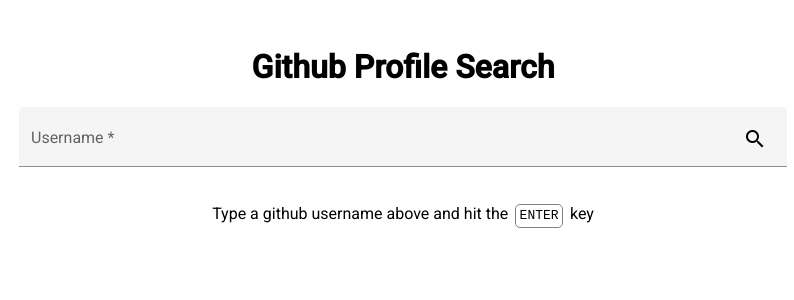
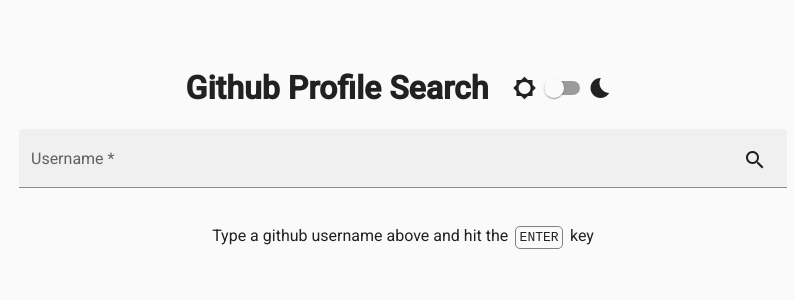
Before and after one commit to leonardodimarchi/github-profile-searcher, an Angular app: page / in a window 1280 px wide. Shown: the top 300 px of the page, without its empty margins (237-1031 px from the left). Built offline with nearby package versions, Linux system fonts and the light colour scheme.

Commit message:
feat(darkmode): added dark mode and theme switcher

```diff
--- a/angular.json
+++ b/angular.json
@@ -31,6 +31,9 @@
               "src/assets"
             ],
             "styles": [
+              {
+                "input": "src/themes.scss"
+              },
               "src/styles.scss"
             ],
             "scripts": []
--- a/src/app/app.component.html
+++ b/src/app/app.component.html
@@ -1,5 +1,11 @@
-<main>
-  <h1>Github Profile Search</h1>
+<main class="mat-app-background">
+  <div class="header">
+    <h1>Github Profile Search</h1>
+
+    <mat-icon>brightness_5</mat-icon>
+    <mat-slide-toggle [formControl]="darkModeToggleFormControl"></mat-slide-toggle>
+    <mat-icon>bedtime</mat-icon>
+  </div>
 
   <section>
     <mat-form-field appearance="fill">
--- a/src/app/app.component.scss
+++ b/src/app/app.component.scss
@@ -1,16 +1,23 @@
 main{
+  height: 100vh;
+  width: 100vw;
   overflow: hidden;
 
-  > h1 {
-    text-align: center;
+  .header {
+    display: flex;
+    justify-content: center;
+    align-items: center;
+
     margin-top: 3rem;
-  }
 
-  kbd {
-    padding: 0.2rem;
-    margin: 0 0.2rem;
-    border: 1px solid gray;
-    border-radius: 5px;
+    h1 {
+      text-align: center;
+      margin-right: 1rem;
+    }
+
+    mat-icon {
+      margin: 0 0.5rem;
+    }
   }
 
   section {
@@ -23,6 +30,13 @@
 
     p {
       text-align: center;
+    }
+
+    kbd {
+      padding: 0.2rem;
+      margin: 0 0.2rem;
+      border: 1px solid gray;
+      border-radius: 5px;
     }
 
     .profile {
@@ -47,15 +61,14 @@
           display: block;
           font-size: 1.2rem;
           text-decoration: underline;
-          color: black;
-
+          color: unset;
           cursor: pointer;
 
           width: fit-content;
           margin: 0.5rem auto;
 
           &:hover {
-            color: darkgray;
+            filter: brightness(0.9);
           }
         }
       }
--- a/src/app/app.component.ts
+++ b/src/app/app.component.ts
@@ -1,4 +1,4 @@
-import { Component } from '@angular/core';
+import { Component, HostBinding, OnInit } from '@angular/core';
 import { FormControl, Validators } from '@angular/forms';
 import { MatSnackBar } from '@angular/material/snack-bar';
 import { RepositoryProxy } from 'src/models/repository.proxy';
@@ -10,19 +10,28 @@
   templateUrl: './app.component.html',
   styleUrls: ['./app.component.scss'],
 })
-export class AppComponent {
+export class AppComponent implements OnInit {
+
+  @HostBinding('class') hostClass: string = 'theme-light';
 
   constructor(
     private readonly githubService: GithubService,
     private readonly snackBar: MatSnackBar,
   ) { }
 
-  public nameToSearchFormControl = new FormControl('', [Validators.required]);
+  public nameToSearchFormControl: FormControl = new FormControl('', [Validators.required]);
+  public darkModeToggleFormControl: FormControl = new FormControl(false);
 
   public showingProfile: UserProxy | null = null;
   public showingProfileRepositories: RepositoryProxy[] = [];
 
   public isLoadingProfile: boolean = false;
+
+  public ngOnInit(): void {
+    this.darkModeToggleFormControl.valueChanges.subscribe(isActive => {
+      this.hostClass = isActive ? 'theme-dark' : 'theme-light';
+    });
+  }
 
   public async search(): Promise<void> {
     if (this.nameToSearchFormControl.invalid) {
--- a/src/app/app.module.ts
+++ b/src/app/app.module.ts
@@ -6,6 +6,7 @@
 import { MatIconModule } from '@angular/material/icon';
 import { MatInputModule } from '@angular/material/input';
 import { MatProgressSpinnerModule } from '@angular/material/progress-spinner';
+import { MatSlideToggleModule } from '@angular/material/slide-toggle';
 import { MatSnackBarModule } from '@angular/material/snack-bar';
 import { BrowserModule } from '@angular/platform-browser';
 import { BrowserAnimationsModule } from '@angular/platform-browser/animations';
@@ -27,6 +28,7 @@
     BrowserAnimationsModule,
     MatProgressSpinnerModule,
     MatButtonModule,
+    MatSlideToggleModule,
   ],
   providers: [],
   bootstrap: [AppComponent],
--- a/src/styles.scss
+++ b/src/styles.scss
@@ -1,39 +1,2 @@
-
-// Custom Theming for Angular Material
-// For more information: https://material.angular.io/guide/theming
-@import '~@angular/material/theming';
-// Plus imports for other components in your app.
-
-// Include the common styles for Angular Material. We include this here so that you only
-// have to load a single css file for Angular Material in your app.
-// Be sure that you only ever include this mixin once!
-@include mat-core();
-
-// Define the palettes for your theme using the Material Design palettes available in palette.scss
-// (imported above). For each palette, you can optionally specify a default, lighter, and darker
-// hue. Available color palettes: https://material.io/design/color/
-$github-profile-search-primary: mat-palette($mat-indigo);
-$github-profile-search-accent: mat-palette($mat-pink, A200, A100, A400);
-
-// The warn palette is optional (defaults to red).
-$github-profile-search-warn: mat-palette($mat-red);
-
-// Create the theme object. A theme consists of configurations for individual
-// theming systems such as "color" or "typography".
-$github-profile-search-theme: mat-light-theme((
-  color: (
-    primary: $github-profile-search-primary,
-    accent: $github-profile-search-accent,
-    warn: $github-profile-search-warn,
-  )
-));
-
-// Include theme styles for core and each component used in your app.
-// Alternatively, you can import and @include the theme mixins for each component
-// that you are using.
-@include angular-material-theme($github-profile-search-theme);
-
-/* You can add global styles to this file, and also import other style files */
-
 html, body { height: 100%; }
 body { margin: 0; font-family: Roboto, "Helvetica Neue", sans-serif; }
--- /dev/null
+++ b/src/themes.scss
@@ -0,0 +1,51 @@
+
+
+// Custom Theming for Angular Material
+// For more information: https://material.angular.io/guide/theming
+@import '~@angular/material/theming';
+// Plus imports for other components in your app.
+
+// Include the common styles for Angular Material. We include this here so that you only
+// have to load a single css file for Angular Material in your app.
+// Be sure that you only ever include this mixin once!
+@include mat-core();
+
+// Define the palettes for your theme using the Material Design palettes available in palette.scss
+// (imported above). For each palette, you can optionally specify a default, lighter, and darker
+// hue. Available color palettes: https://material.io/design/color/
+$github-profile-search-primary: mat-palette($mat-pink, A200, A100, A400);
+$github-profile-search-accent: mat-palette($mat-pink, A200, A100, A400);
+
+// The warn palette is optional (defaults to red).
+$github-profile-search-warn: mat-palette($mat-red);
+
+// Create the theme object. A theme consists of configurations for individual
+// theming systems such as "color" or "typography".
+$github-profile-search-theme: mat-light-theme((
+  color: (
+    primary: $github-profile-search-primary,
+    accent: $github-profile-search-accent,
+    warn: $github-profile-search-warn,
+  )
+));
+
+$github-profile-search-theme-dark: mat-dark-theme((
+  color: (
+    primary: $github-profile-search-primary,
+    accent: $github-profile-search-accent,
+    warn: $github-profile-search-warn,
+  )
+));
+
+// Include theme styles for core and each component used in your app.
+// Alternatively, you can import and @include the theme mixins for each component
+// that you are using.
+@include angular-material-theme($github-profile-search-theme);
+
+.theme-light {
+  @include angular-material-theme($github-profile-search-theme);
+}
+
+.theme-dark {
+  @include angular-material-theme($github-profile-search-theme-dark);
+}
```
